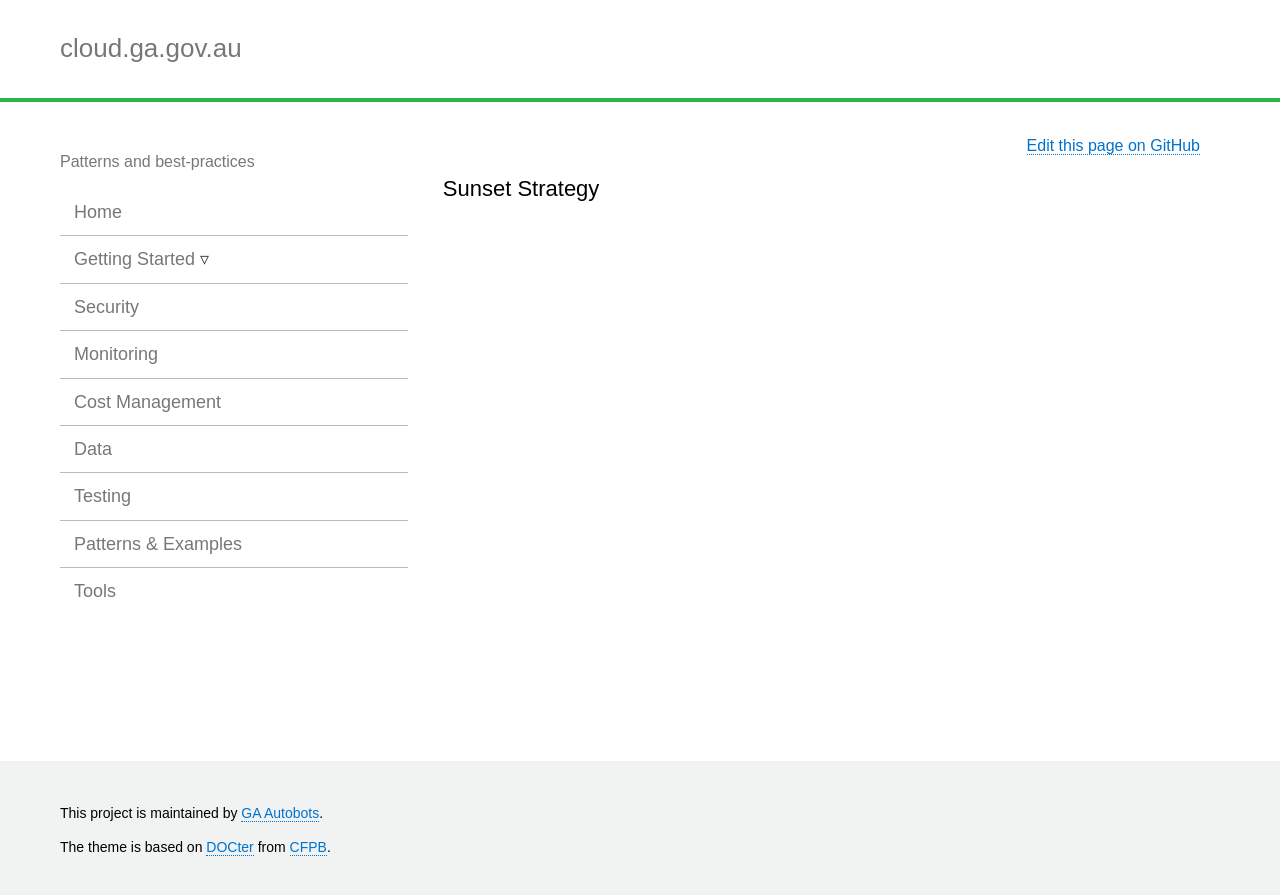
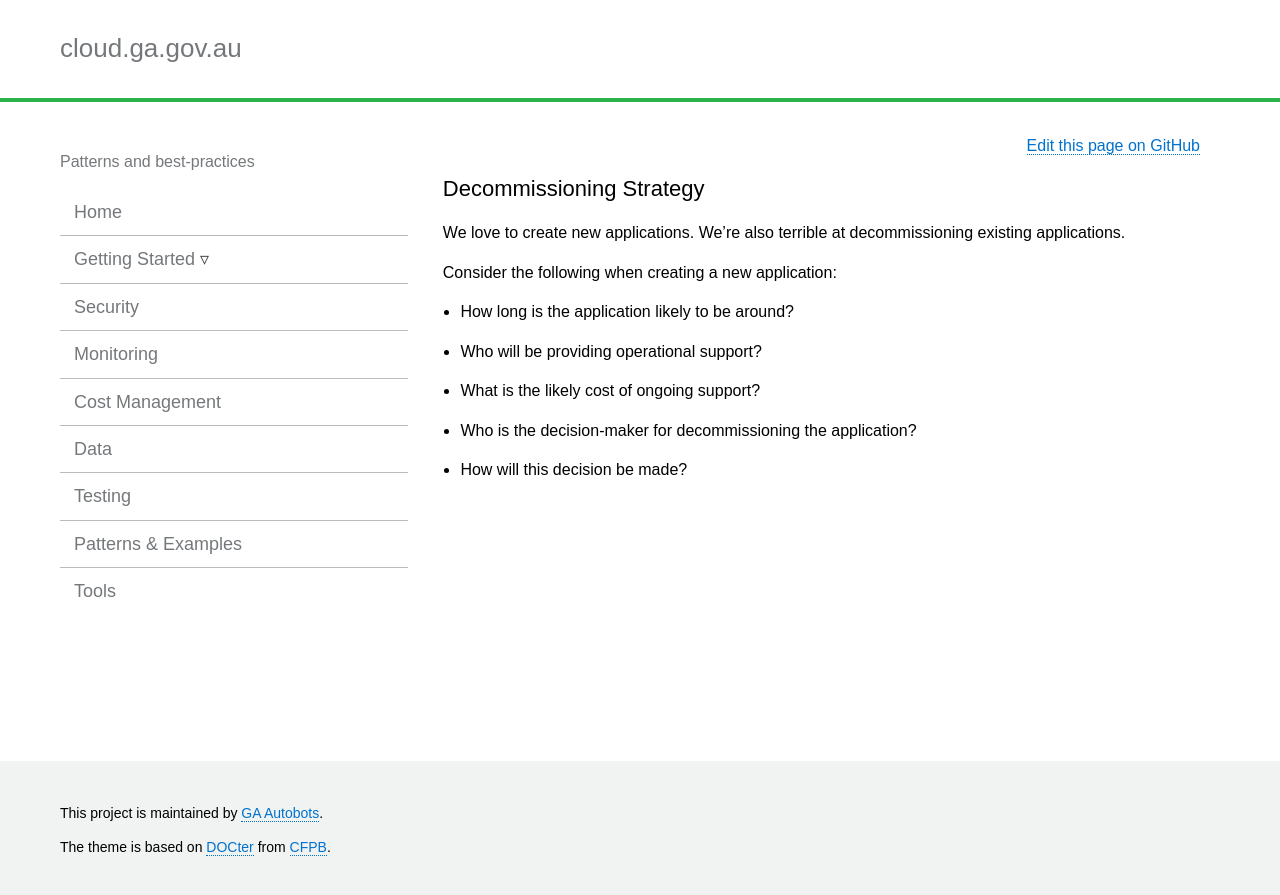
Before and after one commit to GeoscienceAustralia/cloud, a Jekyll site: the page built from docs/_pages/sunset_strategy_sub.md, in a window 1280 px wide. Shown: the top 895 px of the page. Built offline with Jekyll 4.4.1, drawn with Linux system fonts in a browser that asks for light colours; nearby versions of some CDN libraries.

Commit message:
Add initial content to decommissioning

```diff
--- a/docs/_pages/sunset_strategy_sub.md
+++ b/docs/_pages/sunset_strategy_sub.md
@@ -1,5 +1,15 @@
 ---
-title: Sunset Strategy
+title: Decommissioning Strategy
 layout: page
 permalink: sunset_strategy_sub.html
 ---
+
+We love to create new applications. We're also terrible at decommissioning existing applications.
+
+Consider the following when creating a new application:
+
+ * How long is the application likely to be around?
+ * Who will be providing operational support?
+ * What is the likely cost of ongoing support?
+ * Who is the decision-maker for decommissioning the application?
+ * How will this decision be made?
```
